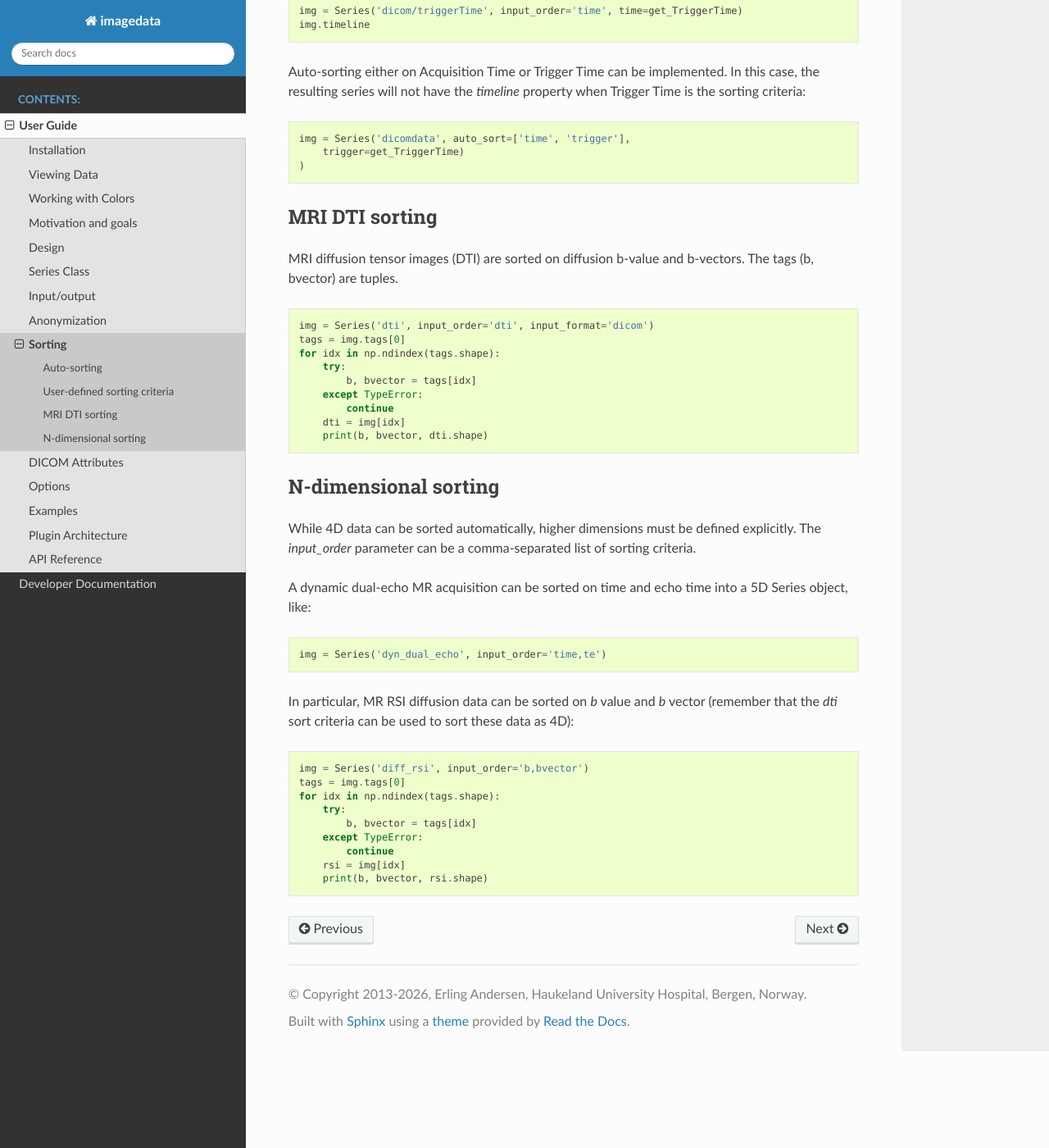
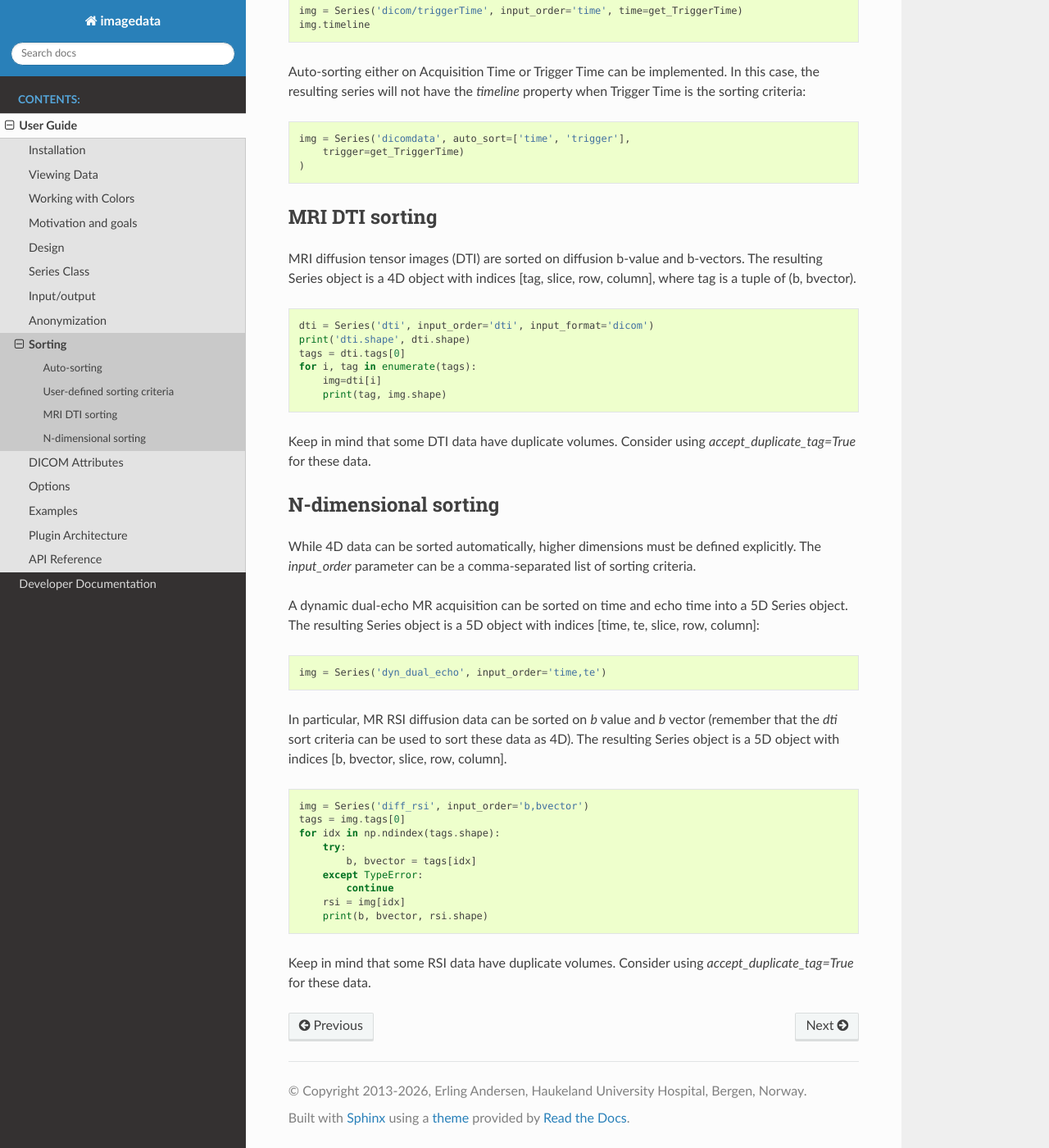
Before and after one commit to erling6232/imagedata, a Sphinx documentation site: the page built from docs/Sorting.rst, in a window 1280 px wide and 1400 px high, scrolled down 1905 px. Shown: the whole window at 82% size. Built offline with Sphinx 7.4.7 and the Read the Docs theme 3.1.0, drawn with Linux system fonts in a browser that asks for light colours; pages that are not in the unit, such as notebooks, are missing from menus.

Commit message:
Updated documentation on DTI and RSI data.

```diff
--- a/docs/Sorting.rst
+++ b/docs/Sorting.rst
@@ -108,20 +108,21 @@ MRI DTI sorting
 ---------------
 
 MRI diffusion tensor images (DTI) are sorted on diffusion b-value and b-vectors.
-The tags (b, bvector) are tuples.
+The resulting Series object is a 4D object with indices [tag, slice, row, column],
+where tag is a tuple of (b, bvector).
 
 .. code-block:: python
 
-    img = Series('dti', input_order='dti', input_format='dicom')
-    tags = img.tags[0]
-    for idx in np.ndindex(tags.shape):
-        try:
-            b, bvector = tags[idx]
-        except TypeError:
-            continue
-        dti = img[idx]
-        print(b, bvector, dti.shape)
+    dti = Series('dti', input_order='dti', input_format='dicom')
+    print('dti.shape', dti.shape)
+    tags = dti.tags[0]
+    for i, tag in enumerate(tags):
+        img=dti[i]
+        print(tag, img.shape)
 
+
+Keep in mind that some DTI data have duplicate volumes.
+Consider using `accept_duplicate_tag=True` for these data.
 
 N-dimensional sorting
 ---------------------
@@ -129,14 +130,16 @@ N-dimensional sorting
 While 4D data can be sorted automatically, higher dimensions must be defined explicitly.
 The `input_order` parameter can be a comma-separated list of sorting criteria.
 
-A dynamic dual-echo MR acquisition can be sorted on time and echo time into a 5D Series object, like:
+A dynamic dual-echo MR acquisition can be sorted on time and echo time into a 5D Series object.
+The resulting Series object is a 5D object with indices [time, te, slice, row, column]:
 
 .. code-block:: python
 
     img = Series('dyn_dual_echo', input_order='time,te')
 
 In particular, MR RSI diffusion data can be sorted on `b` value and `b` vector
-(remember that the `dti` sort criteria can be used to sort these data as 4D):
+(remember that the `dti` sort criteria can be used to sort these data as 4D).
+The resulting Series object is a 5D object with indices [b, bvector, slice, row, column].
 
 .. code-block:: python
 
@@ -149,3 +152,7 @@ In particular, MR RSI diffusion data can be sorted on `b` value and `b` vector
             continue
         rsi = img[idx]
         print(b, bvector, rsi.shape)
+
+
+Keep in mind that some RSI data have duplicate volumes.
+Consider using `accept_duplicate_tag=True` for these data.
```
